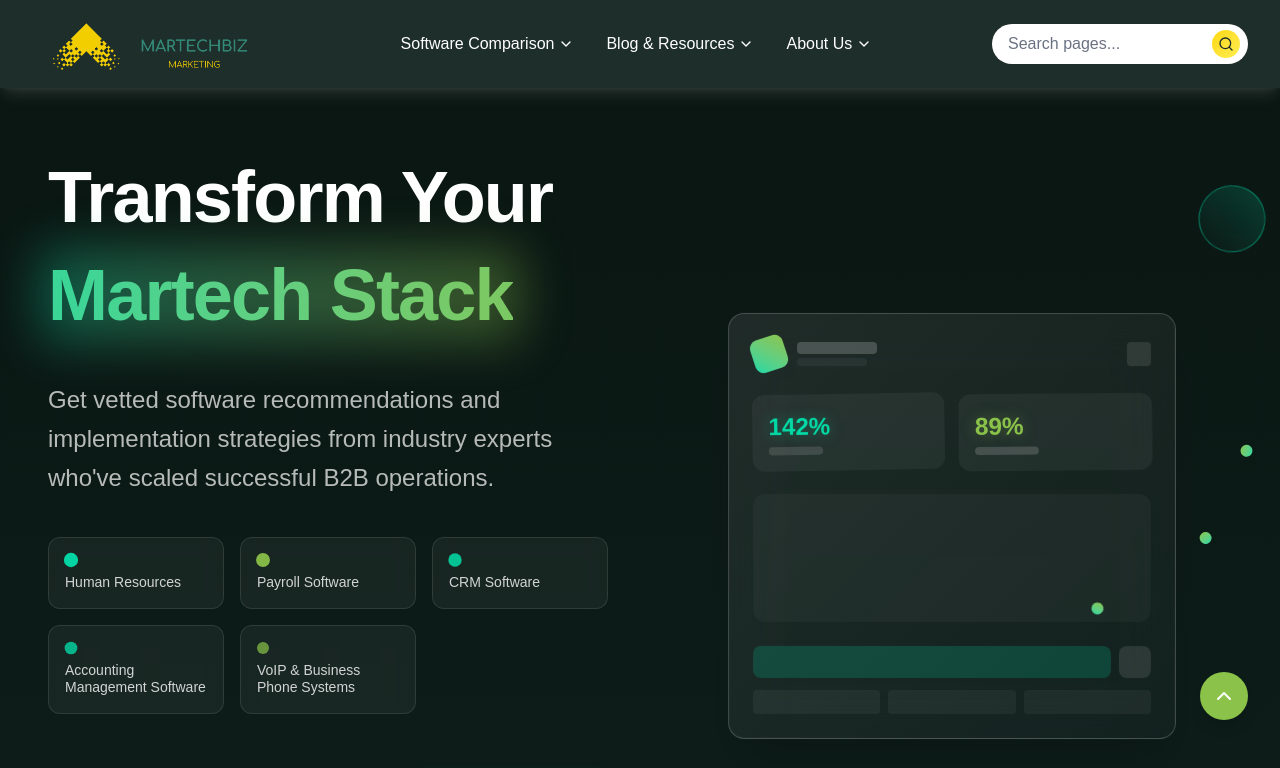
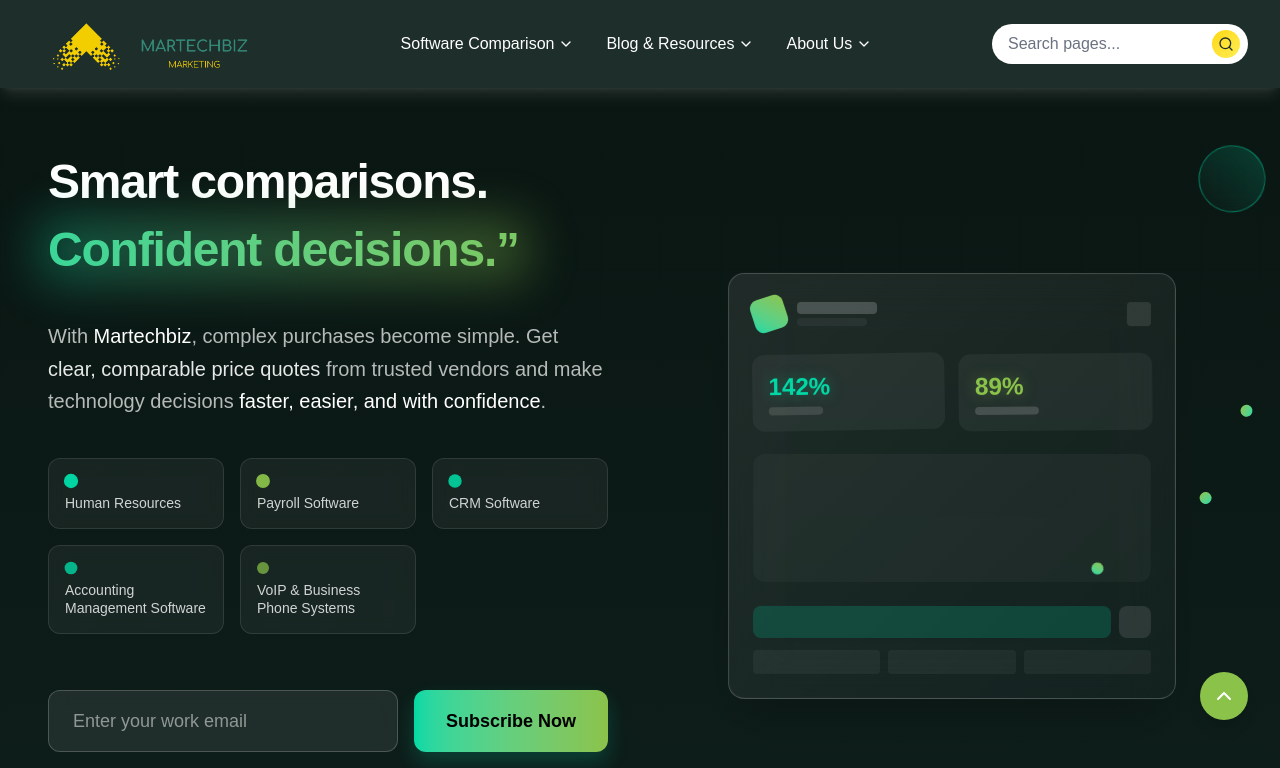
Before and after one commit to md-Gafrujama/the-tech-gafru, a Next.js app: page / in a window 1280 px wide. Shown: the top 768 px of the page. Built offline with nearby package versions, Linux system fonts and the light colour scheme.

Commit message:
commit changes

```diff
--- a/src/app/page.jsx
+++ b/src/app/page.jsx
@@ -423,14 +423,14 @@
           animate={{ opacity: 1, y: 0 }}
           transition={{ delay: 0.5, duration: 1, ease: [0.25, 0.46, 0.45, 0.94] }}
         >
-          <h1 className="text-5xl lg:text-7xl font-bold leading-tight tracking-tight">
+          <h1 className="text-5xl lg:text-5xl font-bold leading-tight tracking-tight">
             <motion.span
               className="block text-white mb-2"
               initial={{ opacity: 0, rotateX: 90 }}
               animate={{ opacity: 1, rotateX: 0 }}
               transition={{ delay: 0.7, duration: 0.8, ease: [0.25, 0.46, 0.45, 0.94] }}
             >
-              Transform Your
+              Smart comparisons.
             </motion.span>
             <motion.span
               className="block relative"
@@ -446,7 +446,7 @@
                 style={{ backgroundSize: '200% 200%' }}
                 transition={{ duration: 4, repeat: Infinity }}
               >
-                Martech Stack
+                Confident decisions.”
                 {/* Glowing effect */}
                 <motion.div
                   className="absolute inset-0 bg-gradient-to-r from-[#00d9a6] to-[#8BC34A] opacity-20 blur-xl"
@@ -468,13 +468,15 @@
           transition={{ delay: 1.1, duration: 0.8 }}
         >
           <motion.p
-            className="text-xl lg:text-2xl text-white/70 leading-relaxed font-light max-w-2xl mx-auto lg:mx-0"
-            initial={{ opacity: 0 }}
-            animate={{ opacity: 1 }}
-            transition={{ delay: 1.3, duration: 1 }}
-          >
-            Get vetted software recommendations and implementation strategies from industry experts who've scaled successful B2B operations.
-          </motion.p>
+  className="text-xl lg:text-xl text-white/70 leading-relaxed font-light max-w-3xl mx-auto lg:mx-0"
+  initial={{ opacity: 0 }}
+  animate={{ opacity: 1 }}
+  transition={{ delay: 1.3, duration: 1 }}
+>
+  With <span className="text-white font-medium">Martechbiz</span>, complex purchases become simple.
+  Get <span className="text-white/90">clear, comparable price quotes</span> from trusted vendors
+  and make technology decisions <span className="text-white font-medium">faster, easier, and with confidence</span>.
+</motion.p>
         </motion.div>
 
         {/* Software Categories Grid */}
```
